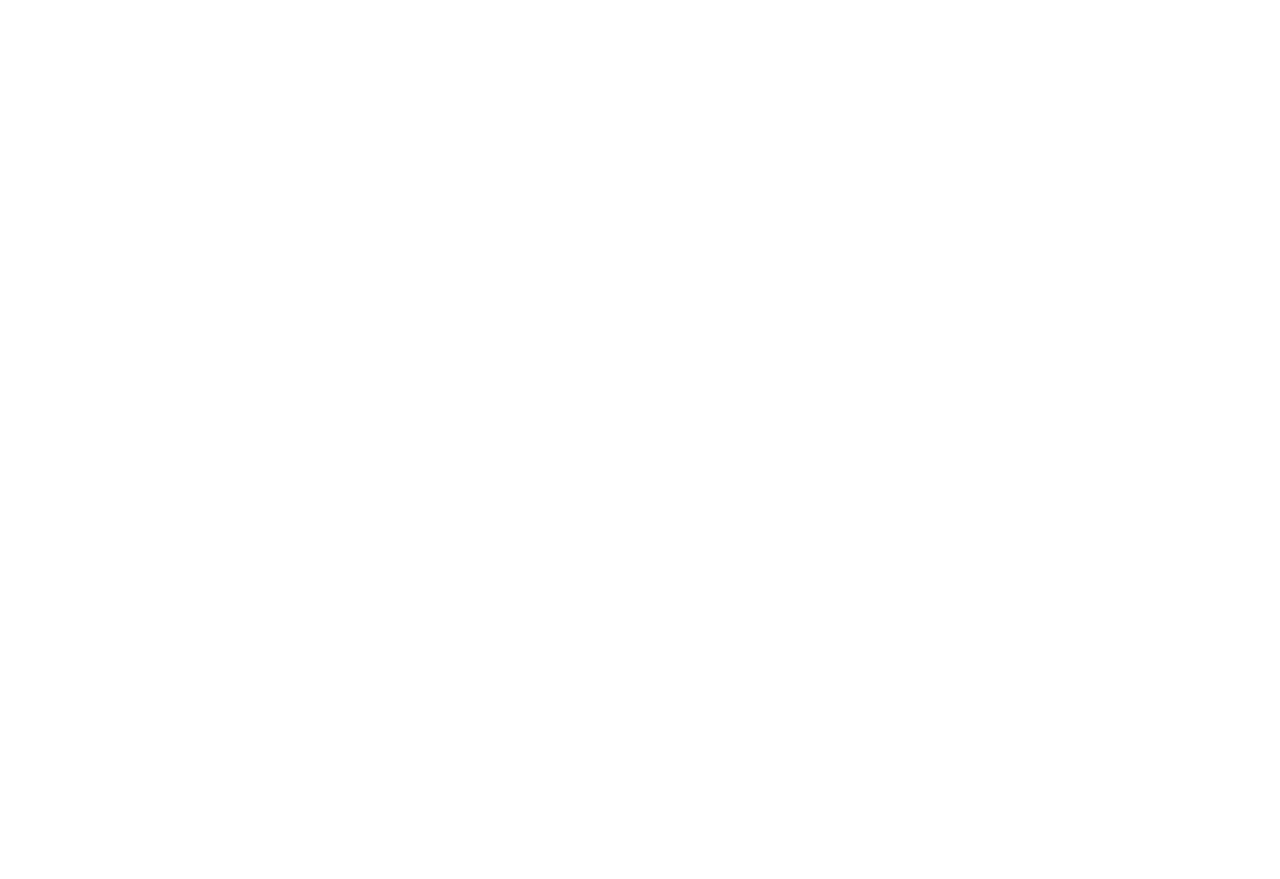
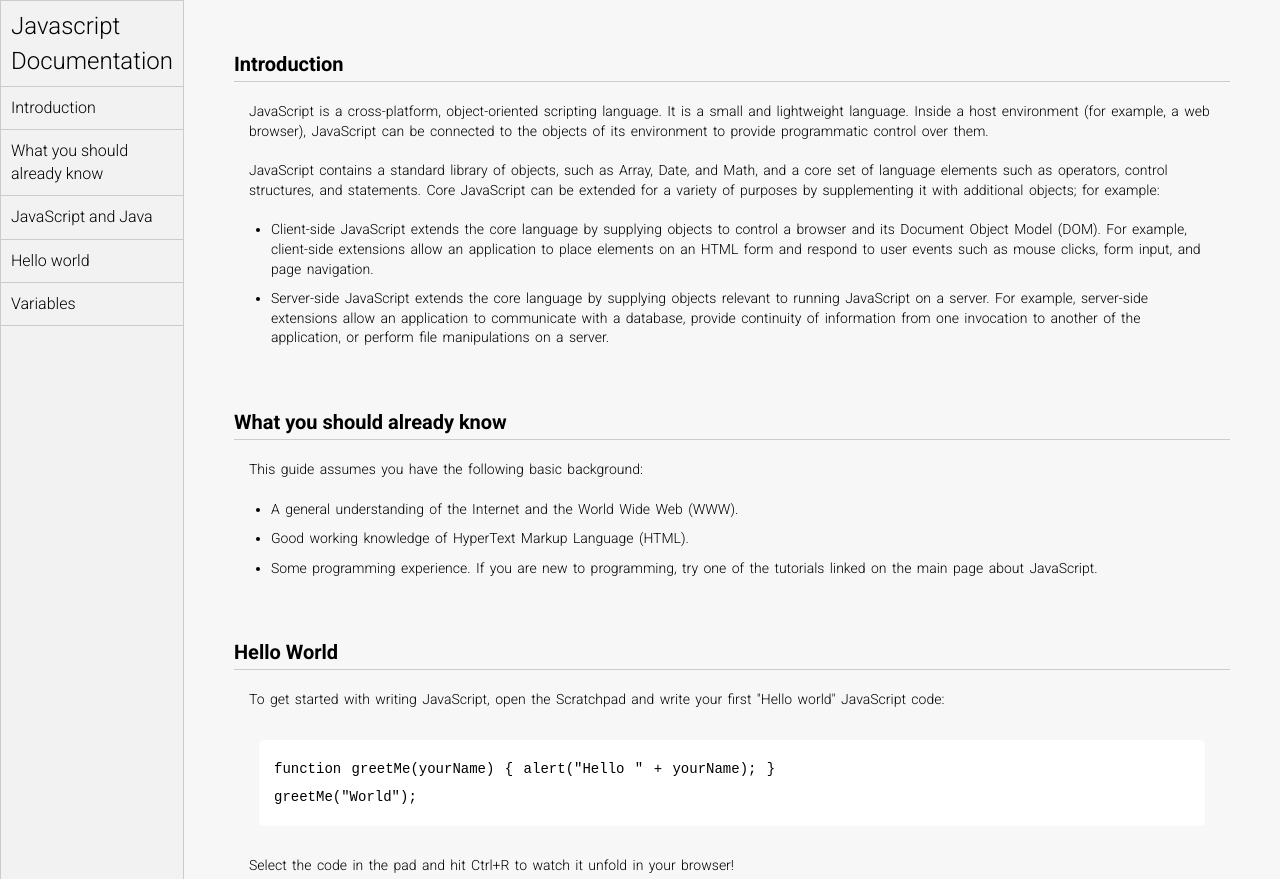
Before and after one commit to rajibrahman74/Javascript-Documentation, a plain HTML site: page index.html in a window 1280 px wide. Shown: the top 879 px of the page. Before the commit the page ends 800 px from the top, so only its background shows below. Drawn offline with Linux system fonts and the light colour scheme.

Commit message:
finish-work

```diff
--- a/index.html
+++ b/index.html
@@ -8,8 +8,82 @@
 
     <!-- Style Sheet -->
     <link rel="stylesheet" href="style.css">
+
+    <!-- Fav:icon -->
+    <link rel="shortcut icon" href="download-removebg-preview.png" type="image/x-icon">
 </head>
 <body>
 
+    <!-- header section star  -->
+
+    <header>
+        <nav>
+            <div>
+                <h1>Javascript</h1>
+                <h1>Documentation</h1>
+            </div>
+            <ul>
+                <a href="#Introduction">
+                    <li>Introduction</li>
+                </a>
+                <a href="#What-you-should-already-know">
+                    <li>What you should already know</li>
+                </a>
+                <a href="#JavaScript-and-Java">
+                    <li>JavaScript and Java</li>
+                </a>
+                <a href="#Hello-world">
+                    <li>Hello world</li>
+                </a>
+                <a href="#Variables">
+                    <li>Variables</li>
+                </a>
+            </ul>
+        </nav>
+    </header>
+
+    <!-- main section start -->
+
+    <main>
+        <section id="Introduction">
+            <h2>Introduction</h2>
+            <article>
+                <p>JavaScript is a cross-platform, object-oriented scripting language. It is a small and lightweight language. Inside a host environment (for example, a web browser), JavaScript can be connected to the objects of its environment to provide programmatic control over them.</p>
+            <p>JavaScript contains a standard library of objects, such as Array, Date, and Math, and a core set of language elements such as operators, control structures, and statements. Core JavaScript can be extended for a variety of purposes by supplementing it with additional objects; for example:</p>
+            <ul>
+                <li>Client-side JavaScript extends the core language by supplying objects to control a browser and its Document Object Model (DOM). For example, client-side extensions allow an application to place elements on an HTML form and respond to user events such as mouse clicks, form input, and page navigation.</li>
+                <li>Server-side JavaScript extends the core language by supplying objects relevant to running JavaScript on a server. For example, server-side extensions allow an application to communicate with a database, provide continuity of information from one invocation to another of the application, or perform file manipulations on a server. </li>
+            </ul>
+            </article>
+        </section>
+        <section id="What-you-should-already-know">
+            <h2>What you should already know</h2>
+            <article>
+                <p>This guide assumes you have the following basic background:</p>
+                <ul>
+                    <li>A general understanding of the Internet and the World Wide Web (WWW). </li>
+                    <li>Good working knowledge of HyperText Markup Language (HTML).</li>
+                    <li>Some programming experience. If you are new to programming, try one of the tutorials linked on the main page about JavaScript.</li>
+                </ul>
+            </article>
+        </section>
+        <section id="Hello-world">
+            <h2>Hello World</h2>
+            <article>
+                <p>To get started with writing JavaScript, open the Scratchpad and write your first "Hello world" JavaScript code:</p>
+               <code>function greetMe(yourName) { alert("Hello " + yourName); }
+                greetMe("World");</code>
+                <p>Select the code in the pad and hit Ctrl+R to watch it unfold in your browser!</p>
+            </article>
+        </section>
+        <section id="Variables">
+            <h2>Variables</h2>
+            <article>
+                <p>You use variables as symbolic names for values in your application. The names of variables, called identifiers, conform to certain rules.</p>
+            <p>A JavaScript identifier must start with a letter, underscore (_), or dollar sign ($); subsequent characters can also be digits (0-9). Because JavaScript is case sensitive, letters include the characters "A" through "Z" (uppercase) and the characters "a" through "z" (lowercase).</p>
+            <p>You can use ISO 8859-1 or Unicode letters such as å and ü in identifiers. You can also use the Unicode escape sequences as characters in identifiers. Some examples of legal names are Number_hits, temp99, and _name.</p>
+            </article>
+        </section>
+
 </body>
 </html>
--- a/style.css
+++ b/style.css
@@ -0,0 +1,113 @@
+/* Fonts */
+
+@import url("https://fonts.googleapis.com/css2?family=Roboto:ital,wght@0,100;0,300;0,400;0,500;0,700;0,900;1,100;1,300;1,400;1,500;1,700;1,900&display=swap");
+
+/* Commont Style start  */
+
+* {
+    margin: 0;
+    padding: 0;
+    box-sizing: border-box;
+}
+html,
+body {
+    font-family: "Roboto", sans-serif;
+    font-weight: 300;
+    line-height: 1.4;
+    scroll-behavior: smooth;
+    display: flex;
+    background-color: #f7f7f7;
+}
+
+/* Header style start  */
+
+header {
+    border: 1px solid #ccc;
+    height: 100%;
+    background-color: #f2f2f2;
+}
+nav div {
+    padding: 10px;
+    border-bottom: 1px solid #ccc;
+    display: flex;
+    flex-direction: column;
+    gap: 5px;
+}
+nav div h1 {
+    font-weight: 300;
+    font-size: 1.5rem;
+    line-height: 30px;
+}
+nav ul {
+    list-style: none;
+}
+nav ul a {
+    text-decoration: none;
+}
+nav ul li {
+    color: black;
+    padding: 10px;
+    border-bottom: 1px solid #ccc;
+    font-weight: 300;
+    transition: 0.3s ease-in-out;
+}
+nav ul li:hover {
+    background-color: #ccc;
+    transition: 0.3s ease-in-out;
+}
+
+
+/* Main section style start  */
+
+main {
+    padding: 50px;
+    max-width: 1200px;
+}
+section {
+    margin-bottom: 50px;
+}
+section h2 {
+    border-bottom: 1px solid #ccc;
+    margin-bottom: 20px;
+    font-weight: 600;
+    font-size: 20px;
+    padding-bottom: 3px;
+    line-height: 28px;
+}
+article {
+    display: flex;
+    flex-direction: column;
+    gap: 20px;
+    font-size: 14px;
+    font-weight: 300;
+    padding: 0 15px;
+    word-spacing: 2px;
+}
+
+article ul li {
+    margin-left: 22px;
+    margin-bottom: 10px;
+}
+code {
+    white-space: pre-line;
+    line-height: 2;
+    padding: 15px;
+    margin: 10px;
+    background-color: #fff;
+    border-radius: 5px;
+}
+
+/* Responsive Style Start  */
+
+@media (max-width: 480px) {
+    body {
+        flex-direction: column;
+    }
+    header {
+        display: flex;
+        justify-content: center;
+        height: 200px;
+        overflow: hidden;
+        overflow-y: scroll;
+    }
+}
```
Also changed, not shown: download-removebg-preview.png (added).
